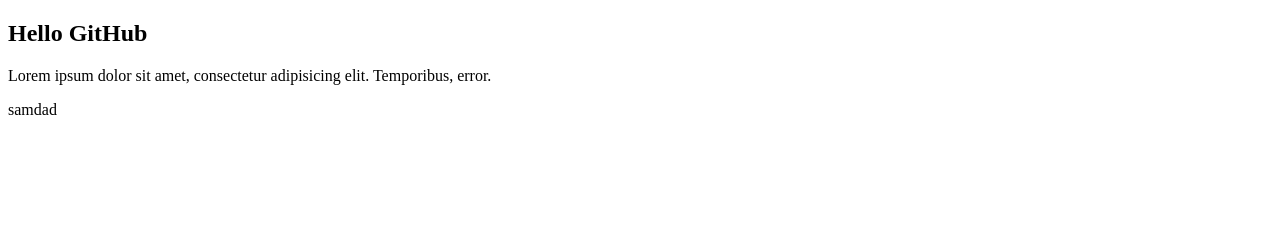
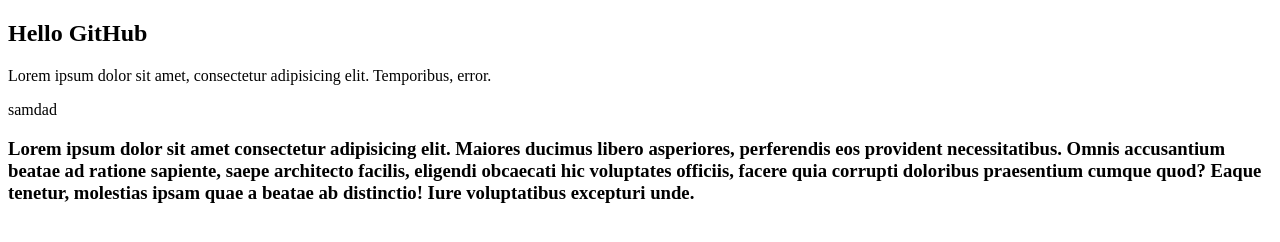
Before and after one commit to azimjonking/checkNewGit, a plain HTML site: page index.html in a window 1280 px wide. Drawn offline with Linux system fonts and the light colour scheme.

Commit message:
lorem add

```diff
--- a/index.html
+++ b/index.html
@@ -14,6 +14,9 @@
     <p>Lorem ipsum dolor sit amet, consectetur adipisicing elit. Temporibus, error.</p>
     <p>samdad</p>
 
+    <div class="container">
+        <h3>Lorem ipsum dolor sit amet consectetur adipisicing elit. Maiores ducimus libero asperiores, perferendis eos provident necessitatibus. Omnis accusantium beatae ad ratione sapiente, saepe architecto facilis, eligendi obcaecati hic voluptates officiis, facere quia corrupti doloribus praesentium cumque quod? Eaque tenetur, molestias ipsam quae a beatae ab distinctio! Iure voluptatibus excepturi unde.</h3>
+    </div>
 
 </body>
 </html>
```
